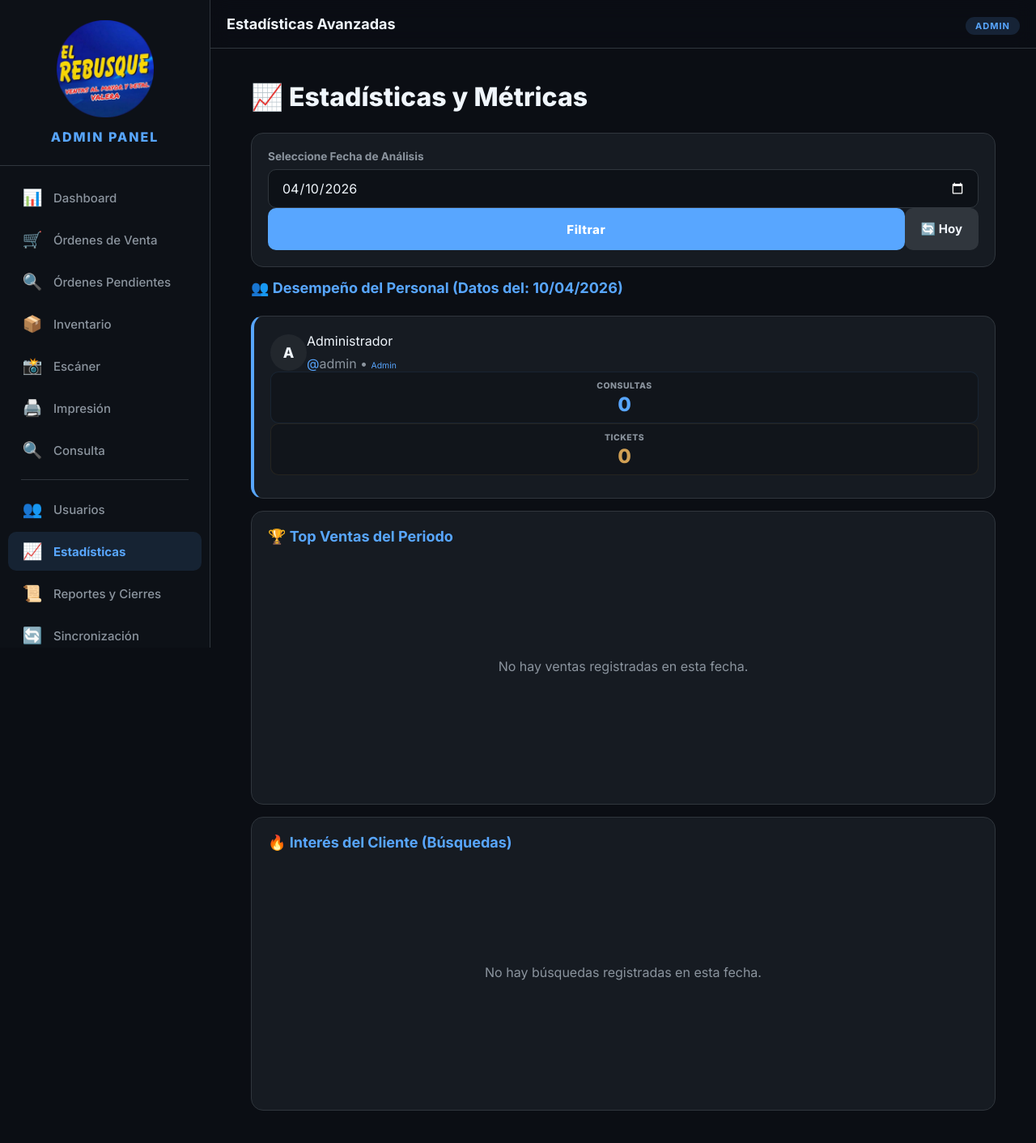
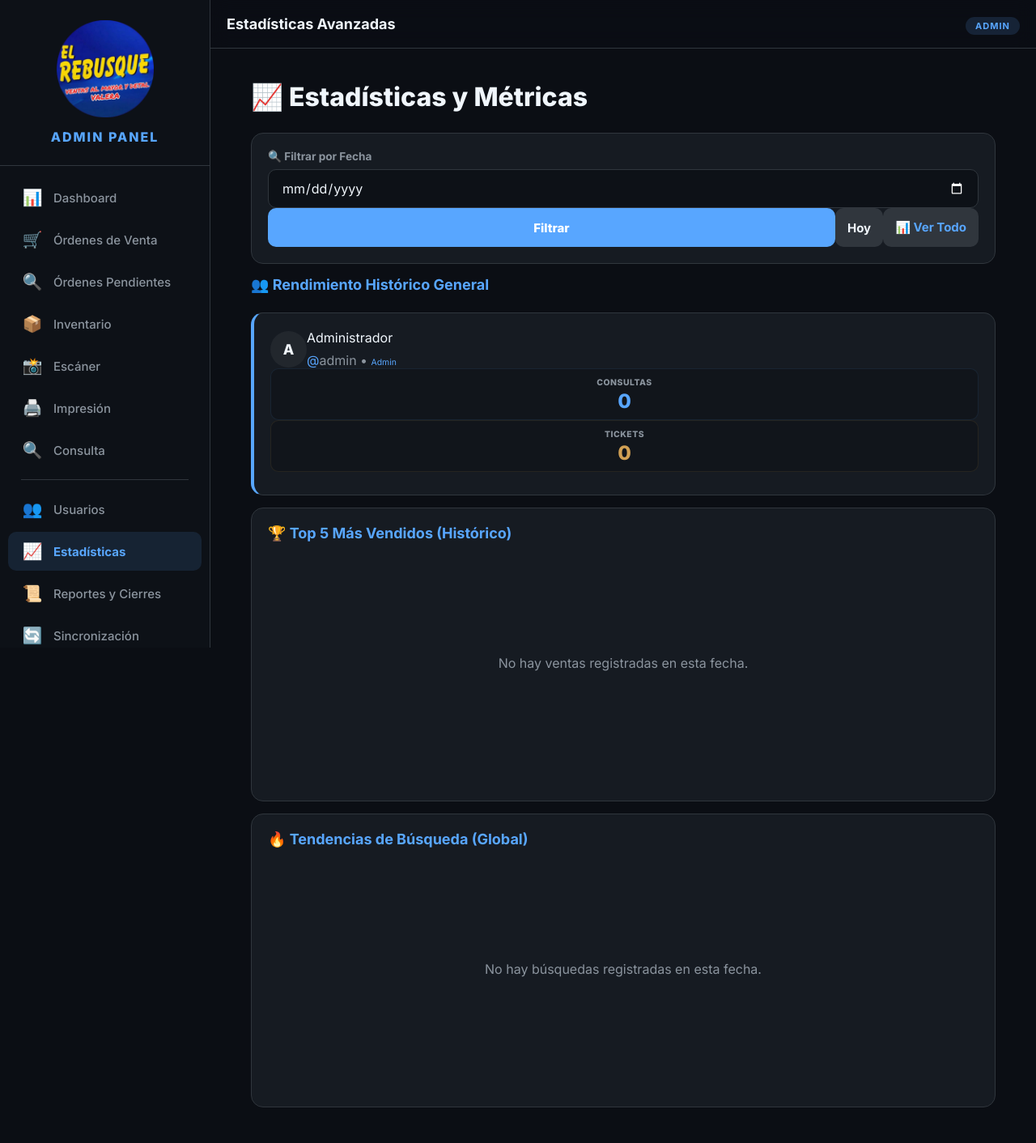
Before and after one commit to Salvaberticci/sistema-gestion-productos-web, a PHP site: page /modules/estadisticas/index.php in a window 1280 px wide. Shown: the top 1412 px of the page at 81% size. After the commit the page ends 1368 px from the top, so only its background shows below. Run offline with PHP 8.4, Linux system fonts and the light colour scheme; a user stored in the database is signed in; data comes from the database, SQL or seed files in the repository; data that the repository does not hold is empty; some libraries are stand-ins or nearby versions.

Commit message:
📊 Feature: Vista de estadísticas generales y acumulado histórico

```diff
--- a/modules/estadisticas/index.php
+++ b/modules/estadisticas/index.php
@@ -5,7 +5,8 @@ requireAdmin();
 $db = getDB();
 
 // Filtro de fecha
-$fecha_filtro = $_GET['fecha'] ?? date('Y-m-d'); // Por defecto, hoy.
+$fecha_filtro = $_GET['fecha'] ?? null; // Por defecto null (General)
+if (isset($_GET['hoy'])) { $fecha_filtro = date('Y-m-d'); }
 
 // --- 1. PRODUCTIVIDAD DE PERSONAL ---
 if (empty($fecha_filtro)) {
@@ -100,28 +101,33 @@ require_once __DIR__ . '/../../includes/navbar.php';
     <h2 class="page-title">📈 Estadísticas y Métricas</h2>
 </div>
 
-<!-- Filtro Integrado con Flatpickr -->
+<!-- Filtro de Fecha -->
 <div class="card mb-4">
-    <form method="GET" class="flex flex-col md:flex-row gap-4 items-end">
+    <form method="GET" class="flex flex-col md:flex-row gap-3 items-end">
         <div style="flex:1;">
-            <label class="form-label" style="font-size:0.85rem; font-weight:700; color:var(--color-text-dim);">Seleccione Fecha de Análisis</label>
-            <div class="relative">
-                <input type="date" id="datePicker" name="fecha" class="form-input" value="<?= htmlspecialchars($fecha_filtro) ?>" max="<?= date('Y-m-d') ?>" style="color-scheme: dark; padding-right: 15px;">
-            </div>
+            <label class="form-label" style="font-size:0.85rem; font-weight:700; color:var(--color-text-dim);">
+                <?= empty($fecha_filtro) ? '🔍 Filtrar por Fecha' : '📅 Fecha Seleccionada' ?>
+            </label>
+            <input type="date" id="datePicker" name="fecha" class="form-input" value="<?= htmlspecialchars($fecha_filtro ?? '') ?>" max="<?= date('Y-m-d') ?>" style="color-scheme: dark;">
         </div>
         <div class="flex gap-2 w-full md:w-auto">
-            <button type="submit" class="btn btn-primary" style="height: 52px; flex:1; min-width:120px; font-weight:800; letter-spacing:0.5px;">
+            <button type="submit" class="btn btn-primary" style="height: 48px; flex:1; min-width:100px; font-weight:800;">
                 Filtrar
             </button>
-            <a href="index.php" class="btn btn-secondary" style="height: 52px; padding: 0 20px; line-height: 52px; text-decoration: none; text-align: center; font-weight:700;">
-                🔄 Hoy
+            <button type="submit" name="hoy" value="1" class="btn btn-secondary" style="height: 48px; padding: 0 15px; font-weight:700;">
+                Hoy
+            </button>
+            <a href="index.php" class="btn btn-secondary" style="height: 48px; padding: 0 15px; line-height: 48px; text-decoration: none; text-align: center; border-color: var(--color-accent); color: var(--color-accent);">
+                📊 Ver Todo
             </a>
         </div>
     </form>
 </div>
 
 <!-- Grilla de Empleados (Productividad) -->
-<h3 class="card-title mb-3 px-2">👥 Desempeño del Personal <?= empty($fecha_filtro) ? '(Historico Global)' : '(Datos del: '.date('d/m/Y', strtotime($fecha_filtro)).')' ?></h3>
+<h3 class="card-title mb-3 px-2">
+    👥 <?= empty($fecha_filtro) ? 'Rendimiento Histórico General' : 'Productividad del Personal ('.date('d/m/Y', strtotime($fecha_filtro)).')' ?>
+</h3>
 <div class="grid grid-cols-1 md:grid-cols-2 lg:grid-cols-3 gap-4 mb-5">
     <?php if(empty($productividad)): ?>
         <div class="col-span-full card p-4 text-center text-dim">No se encontraron usuarios para mostrar.</div>
@@ -164,7 +170,7 @@ require_once __DIR__ . '/../../includes/navbar.php';
 
 <div class="grid grid-cols-1 md:grid-cols-2 gap-4">
     <div class="card">
-        <h3 class="card-title mb-4">🏆 Top Ventas del Periodo</h3>
+        <h3 class="card-title mb-4">🏆 <?= empty($fecha_filtro) ? 'Top 5 Más Vendidos (Histórico)' : 'Top Ventas del Día' ?></h3>
         <?php if(empty($topSales)): ?>
             <div style="height:300px; display:flex; align-items:center; justify-content:center;" class="text-dim">No hay ventas registradas en esta fecha.</div>
         <?php else: ?>
@@ -173,7 +179,7 @@ require_once __DIR__ . '/../../includes/navbar.php';
     </div>
 
     <div class="card">
-        <h3 class="card-title mb-4">🔥 Interés del Cliente (Búsquedas)</h3>
+        <h3 class="card-title mb-4">🔥 <?= empty($fecha_filtro) ? 'Tendencias de Búsqueda (Global)' : 'Interés del Momento (Búsquedas)' ?></h3>
         <?php if(empty($topSearches)): ?>
             <div style="height:300px; display:flex; align-items:center; justify-content:center;" class="text-dim">No hay búsquedas registradas en esta fecha.</div>
         <?php else: ?>
```
